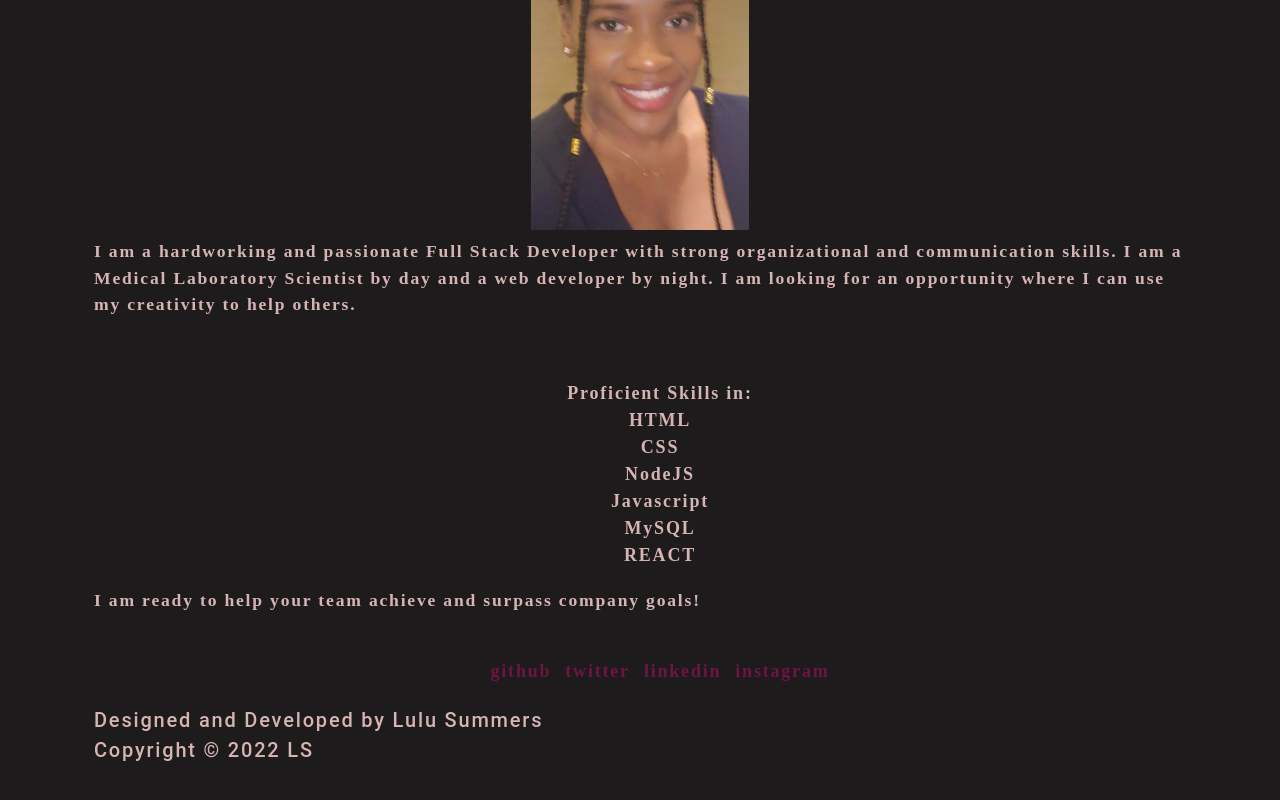
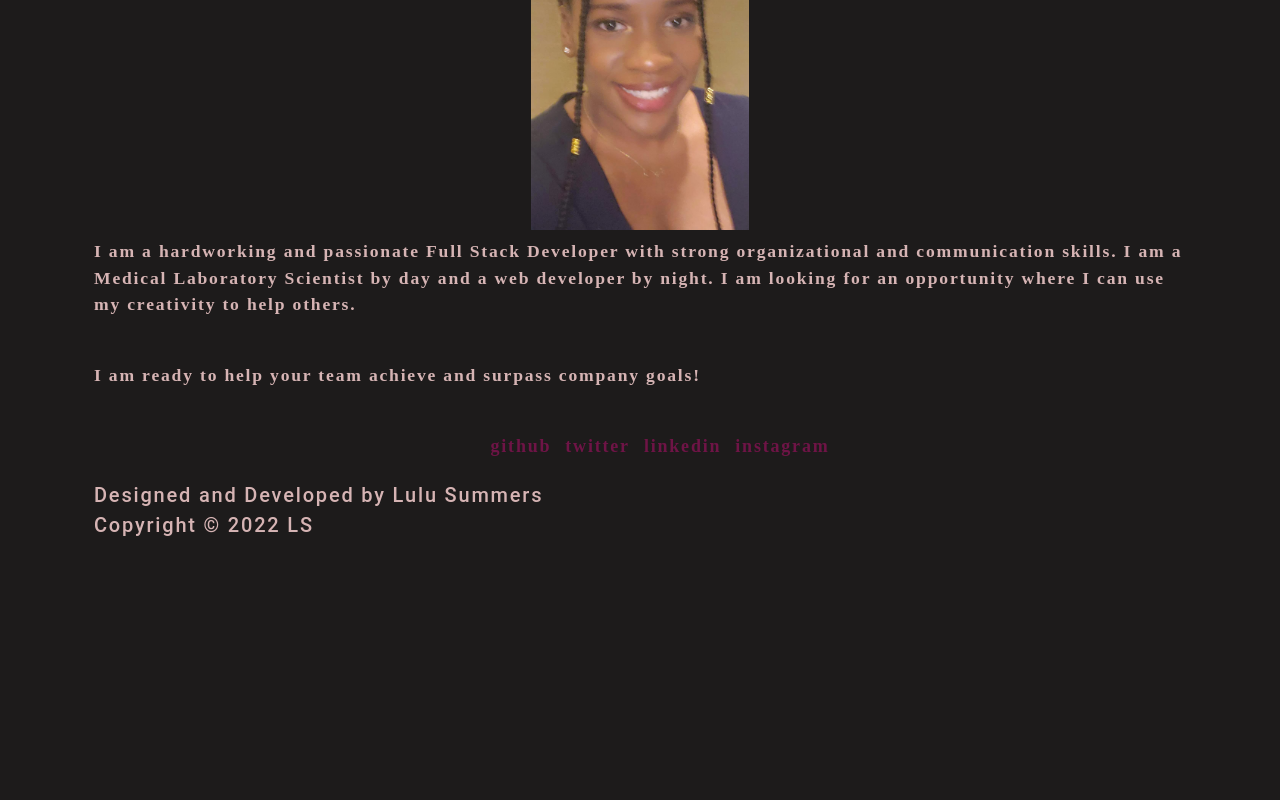
Before and after one commit to LuSummers/reactportfolio, a React (Create React App) app in the folder portfolio/: page / in a window 1280 px wide. Shown: the part 1888-2688 px from the top of the page. After the commit the page ends 2481 px from the top, so only its background shows below. Built offline with nearby package versions, Linux system fonts and the light colour scheme.

Commit message:
updated layout for resume

```diff
--- a/portfolio/src/App.js
+++ b/portfolio/src/App.js
@@ -14,14 +14,22 @@ function App() {
       name: 'Portfolio',
       description: 'Recent projects',
     },
-    { name: 'Resume', description:
-    <a
+    { name: 'Resume',
+     description: <div> <h3>Technical Skills</h3>
+  <ul><li>HTML</li>
+  <li>CSS</li>
+  <li>JAVASCRIPT</li>
+  <li>REACT</li>
+  <li>MySQL</li>
+  </ul>
+  <a
     href="portfolio/src/assets/Lu Summers resume.pdf"
     download
   >
     Click here download my resume!
-  </a> },
-  ]);
+  </a>
+</div>
+}]);
 
   const [currentCategory, setCurrentCategory] = useState(categories[0]);
 
--- a/portfolio/src/components/About/index.js
+++ b/portfolio/src/components/About/index.js
@@ -17,19 +17,11 @@ function About() {
           alt="self portrait"
         />
       </div>
-      <div id="about">
+      <div id="About">
         <p>I am a hardworking and passionate Full Stack Developer with strong organizational and communication skills.
           I am a Medical Laboratory Scientist by day and a web developer by night. I am looking for an opportunity
           where I can use my creativity to help others.</p>
           <br/>
-          <ul id="skills"> Proficient Skills in:<br/>
-           <li>HTML</li>
-           <li>CSS</li>
-           <li>NodeJS</li>
-           <li>Javascript</li>
-           <li>MySQL</li>
-           <li>REACT</li>
-          </ul>
           <p>I am ready to help your team achieve and surpass company goals!</p>
       </div>
       </div>
--- a/portfolio/src/components/Footer/index.js
+++ b/portfolio/src/components/Footer/index.js
@@ -13,7 +13,7 @@ function Footer() {
         <ul className="footer-icons">
             <li className="social-icons">
               <a
-                href="https://github.com/"
+                href="https://github.com/LuSummers"
                 style={{ color: "#6e1446" }}
                 target="_blank"
                 rel="noopener noreferrer"
```
Also changed, not shown: portfolio/src/components/ExampleList/index.js (+0 -12 lines).
